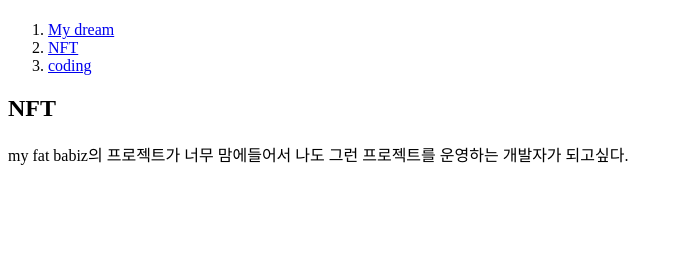
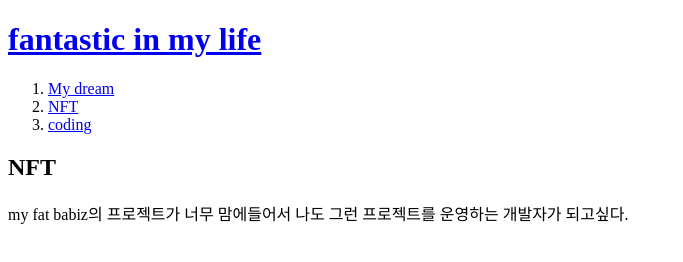
Before and after one commit to Hamsongmin/My-Website, a plain HTML site: page 2.html in a window 1280 px wide. Shown: the whole page, without its empty margins (0-683 px from the left). Drawn offline with Linux system fonts and the light colour scheme.

Commit message:
Add files via upload

```diff
--- a/2.html
+++ b/2.html
@@ -5,7 +5,7 @@
   <meta charset="utf-8">
 </head>
 <body>
-  <h1><a href="index.html"fantastic in my life</a></h1>
+  <h1><a href="index.html">fantastic in my life</a></h1>
 <ol>
   <li><a href="1.html">My dream</a></li>
   <li><a href="2.html">NFT</a></li>
```
